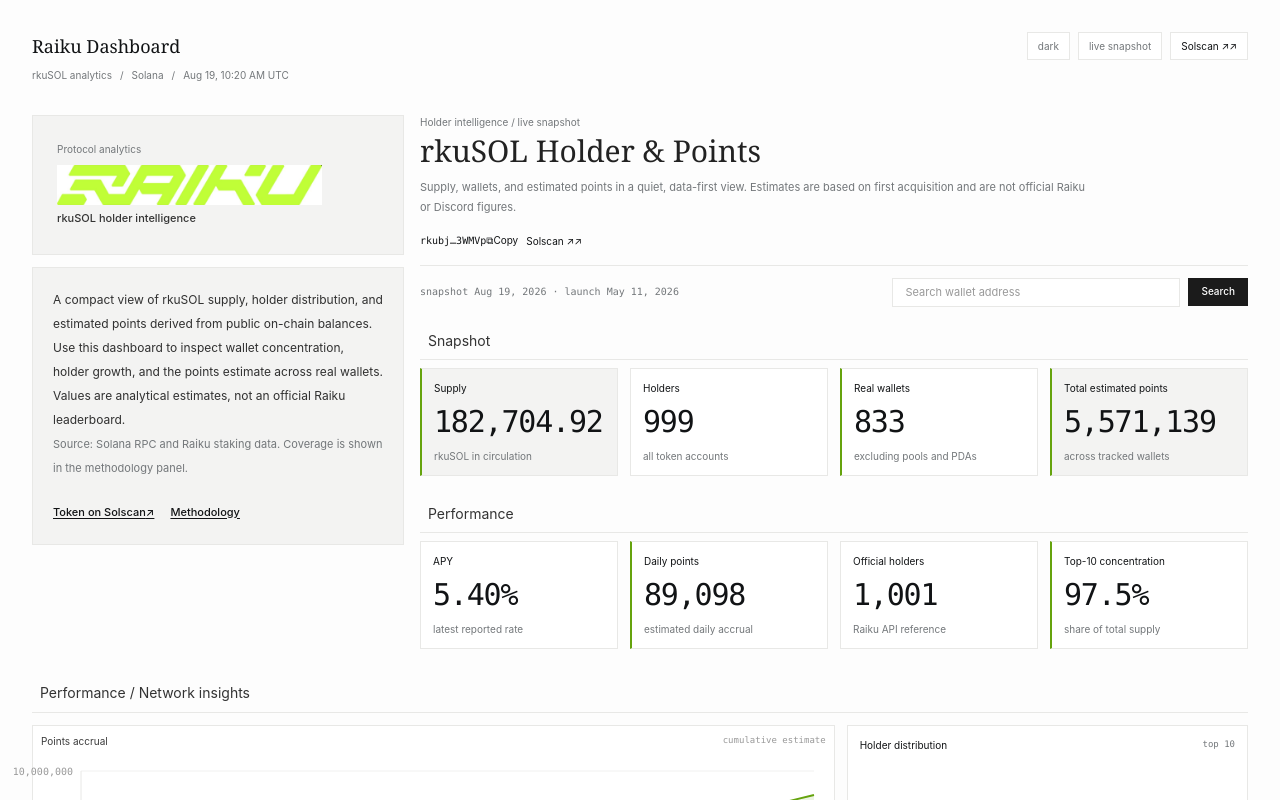
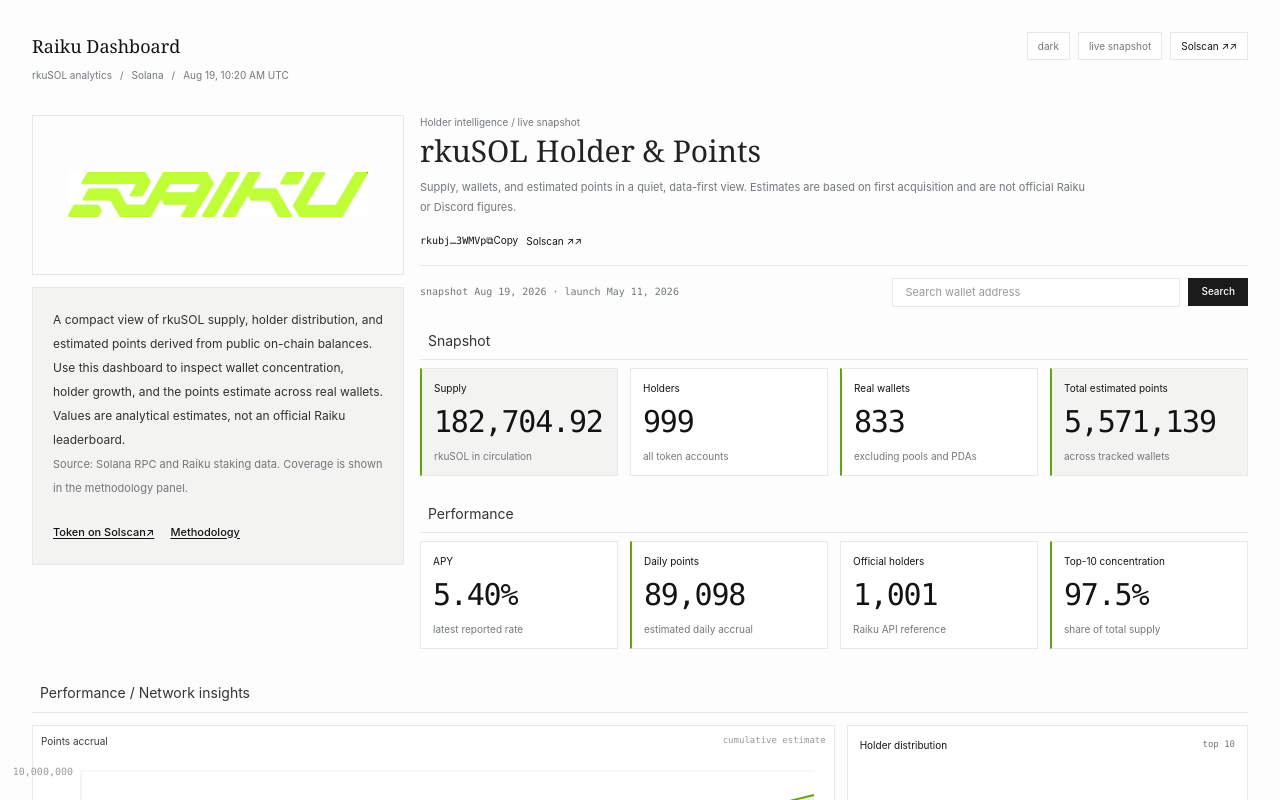
Before and after one commit to yjm26/raiku-dashboard, a React (Vite) app: page / in a window 1280 px wide. Shown: the top 800 px of the page. Built offline with nearby package versions, Linux system fonts and the light colour scheme.

Commit message:
feat: center raiku logo and simplify protocol panel

```diff
--- a/src/app/components/ProtocolInfo.jsx
+++ b/src/app/components/ProtocolInfo.jsx
@@ -3,13 +3,9 @@
 export default function ProtocolInfo({ snapshot }) {
   const mint = snapshot?.mint ?? '';
   return <aside aria-label="Raiku protocol information" className="grid content-start gap-3">
-    <section className="flex min-h-[140px] items-center border border-rule bg-surface-muted px-6 py-5">
-      <div>
-        <p className="m-0 text-[10px] text-muted">Protocol analytics</p>
-        <img src="/raiku-logo.jpg" alt="Raiku" className="mt-2 h-10 w-auto max-w-[280px] object-contain dark:hidden" />
-        <h2 className="m-0 mt-2 hidden text-5xl font-bold tracking-[-0.04em] text-ink dark:block">Raiku</h2>
-        <p className="m-0 mt-1.5 text-[11px] font-medium text-[#333] dark:text-muted">rkuSOL holder intelligence</p>
-      </div>
+    <section className="flex min-h-[160px] items-center justify-center border border-rule bg-transparent px-4 py-6">
+      <img src="/raiku-logo.jpg" alt="Raiku" className="h-12 w-auto max-w-[300px] object-contain dark:hidden" />
+      <h2 className="m-0 hidden text-5xl font-bold tracking-[-0.04em] text-ink dark:block">Raiku</h2>
     </section>
     <section className="border border-rule bg-surface-muted p-5 text-xs leading-6 text-[#303030] dark:text-muted">
       <p className="mt-0">A compact view of rkuSOL supply, holder distribution, and estimated points derived from public on-chain balances.</p>
```
